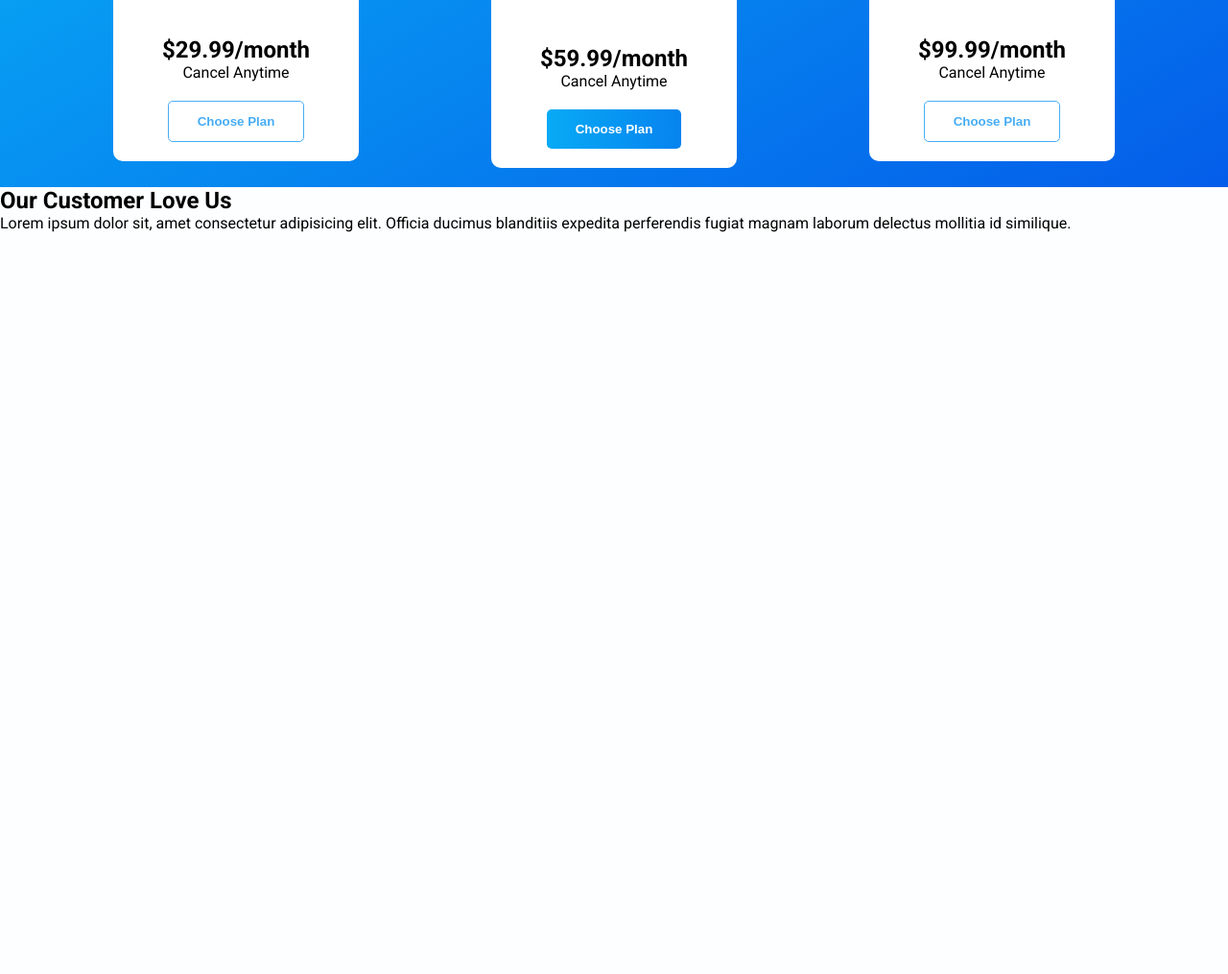
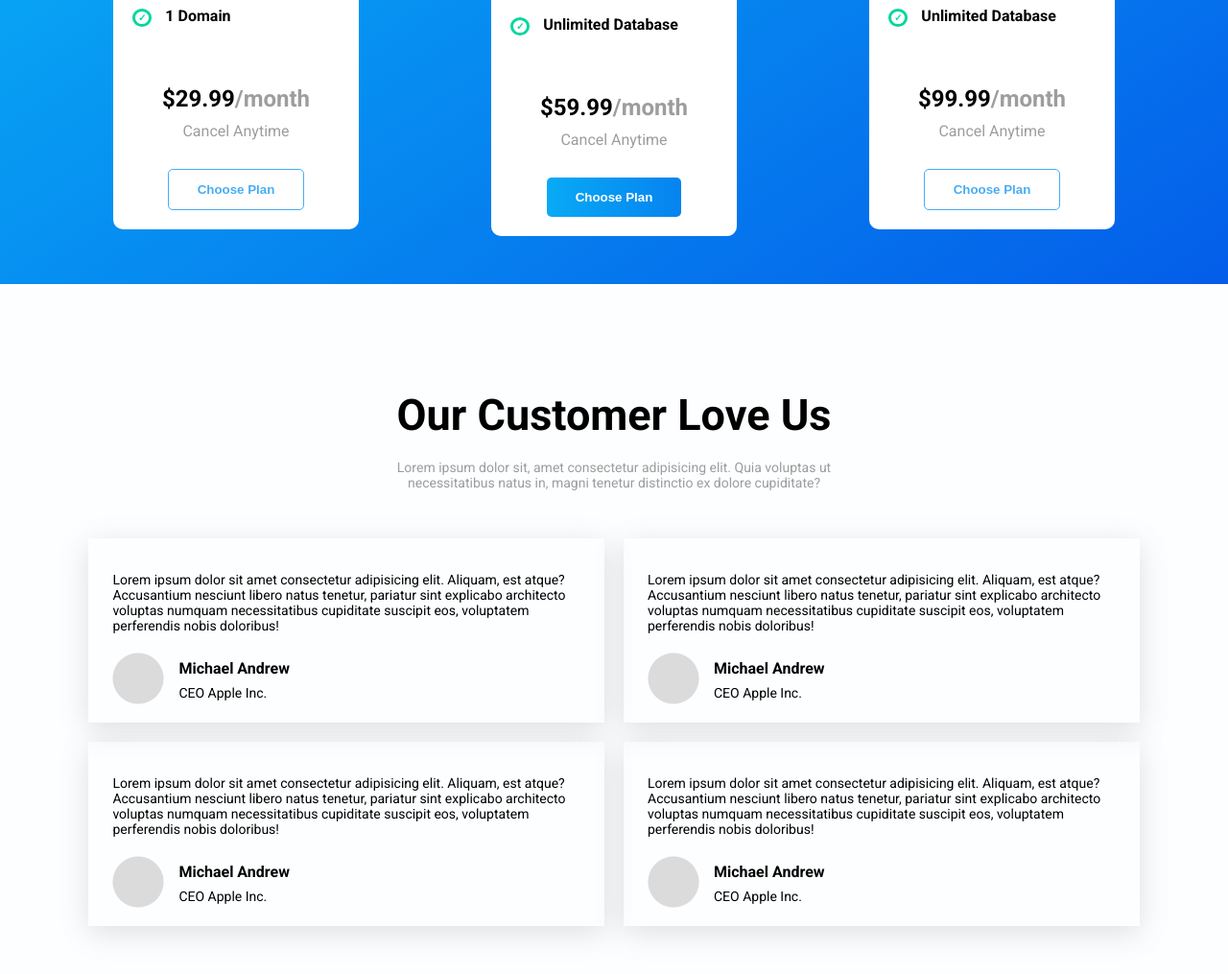
Before and after one commit to raj-prog/live-proj-11, a plain HTML site: page index.html in a window 1280 px wide. Shown: the part 3151-4166 px from the top of the page at 96% size. Before the commit the page ends 3393 px from the top, so only its background shows below. Drawn offline with Linux system fonts and the light colour scheme.

Commit message:
section-5 completed

```diff
--- a/css/style.css
+++ b/css/style.css
@@ -135,10 +135,10 @@ header main {
 
 .section-4 h1 {
   text-align: center;
-  padding: 25px 0;
-  padding-top: 40px;
+  padding: 50px 0;
+  padding-top: 60px;
   color: #fff;
-  font-size: 40px;
+  font-size: 45px;
 }
 
 .hosting-plans {
@@ -146,6 +146,8 @@ header main {
   align-items: center;
   justify-content: space-evenly;
   flex-wrap: wrap;
+  padding-bottom: 30px;
+  /* width: 30%; */
 }
 
 .starter-plan,
@@ -200,6 +202,14 @@ header main {
   text-align: center;
 }
 
+.pricing span, .pricing p {
+  color: #9D9D9D;
+}
+
+.pricing p {
+  padding: 10px 0;
+}
+
 .center {
   text-align: center;
   padding-bottom: 20px;
@@ -212,4 +222,58 @@ header main {
   padding: 13px 30px;
   border-radius: 5px;
   font-weight: 700;
+  cursor: pointer;
 }
+
+/* Section 5 */
+.section-5 {
+  margin: 110px 0;
+}
+
+.section-5 h1 {
+  text-align: center;
+  font-size: 45px;
+  margin-top: 55px;
+}
+
+.section-5 > p {
+  text-align: center;
+  margin: 20px auto;
+  width: 40%;
+  color: #9D9D9D;
+  font-size: 14px;
+}
+
+.section-5 .reviews {
+  display: flex;
+  justify-content: center;
+  align-items: center;
+  flex-wrap: wrap;
+  gap: 20px;
+  margin: 50px 80px;
+}
+
+.reviews .block {
+  /* border: 1px solid #000; */
+  box-shadow: rgba(100, 100, 111, 0.2) 0px 7px 29px 0px;
+  padding: 15px 25px;
+  width: 48%;
+  /* height: 250px; */
+}
+
+.author {
+  display: flex;
+  align-items: center;
+  /* justify-content: center; */
+  gap: 15px;
+}
+
+.section-5 .block .review p {
+  font-size: 14px;
+  padding: 20px 0;
+}
+
+.author-name p {
+  padding-top: 8px;
+  font-size: 14px;
+}
--- a/index.html
+++ b/index.html
@@ -245,10 +245,88 @@
     <section class="section-5">
       <h1>Our Customer Love Us</h1>
       <p>
-        Lorem ipsum dolor sit, amet consectetur adipisicing elit. Officia
-        ducimus blanditiis expedita perferendis fugiat magnam laborum delectus
-        mollitia id similique.
+        Lorem ipsum dolor sit, amet consectetur adipisicing elit. Quia voluptas
+        ut necessitatibus natus in, magni tenetur distinctio ex dolore
+        cupiditate?
       </p>
+      <div class="reviews">
+        <div class="block">
+          <div class="review">
+            <p>
+              Lorem ipsum dolor sit amet consectetur adipisicing elit. Aliquam,
+              est atque? Accusantium nesciunt libero natus tenetur, pariatur
+              sint explicabo architecto voluptas numquam necessitatibus
+              cupiditate suscipit eos, voluptatem perferendis nobis doloribus!
+            </p>
+          </div>
+          <div class="author">
+            <div class="image">
+              <img src="./images/profile-holder.png" alt="profile" />
+            </div>
+            <div class="author-name">
+              <h4>Michael Andrew</h4>
+              <p>CEO Apple Inc.</p>
+            </div>
+          </div>
+        </div>
+        <div class="block">
+          <div class="review">
+            <p>
+              Lorem ipsum dolor sit amet consectetur adipisicing elit. Aliquam,
+              est atque? Accusantium nesciunt libero natus tenetur, pariatur
+              sint explicabo architecto voluptas numquam necessitatibus
+              cupiditate suscipit eos, voluptatem perferendis nobis doloribus!
+            </p>
+          </div>
+          <div class="author">
+            <div class="image">
+              <img src="./images/profile-holder.png" alt="profile" />
+            </div>
+            <div class="author-name">
+              <h4>Michael Andrew</h4>
+              <p>CEO Apple Inc.</p>
+            </div>
+          </div>
+        </div>
+        <div class="block">
+          <div class="review">
+            <p>
+              Lorem ipsum dolor sit amet consectetur adipisicing elit. Aliquam,
+              est atque? Accusantium nesciunt libero natus tenetur, pariatur
+              sint explicabo architecto voluptas numquam necessitatibus
+              cupiditate suscipit eos, voluptatem perferendis nobis doloribus!
+            </p>
+          </div>
+          <div class="author">
+            <div class="image">
+              <img src="./images/profile-holder.png" alt="profile" />
+            </div>
+            <div class="author-name">
+              <h4>Michael Andrew</h4>
+              <p>CEO Apple Inc.</p>
+            </div>
+          </div>
+        </div>
+        <div class="block">
+          <div class="review">
+            <p>
+              Lorem ipsum dolor sit amet consectetur adipisicing elit. Aliquam,
+              est atque? Accusantium nesciunt libero natus tenetur, pariatur
+              sint explicabo architecto voluptas numquam necessitatibus
+              cupiditate suscipit eos, voluptatem perferendis nobis doloribus!
+            </p>
+          </div>
+          <div class="author">
+            <div class="image">
+              <img src="./images/profile-holder.png" alt="profile" />
+            </div>
+            <div class="author-name">
+              <h4>Michael Andrew</h4>
+              <p>CEO Apple Inc.</p>
+            </div>
+          </div>
+        </div>
+      </div>
     </section>
   </body>
 </html>
```
